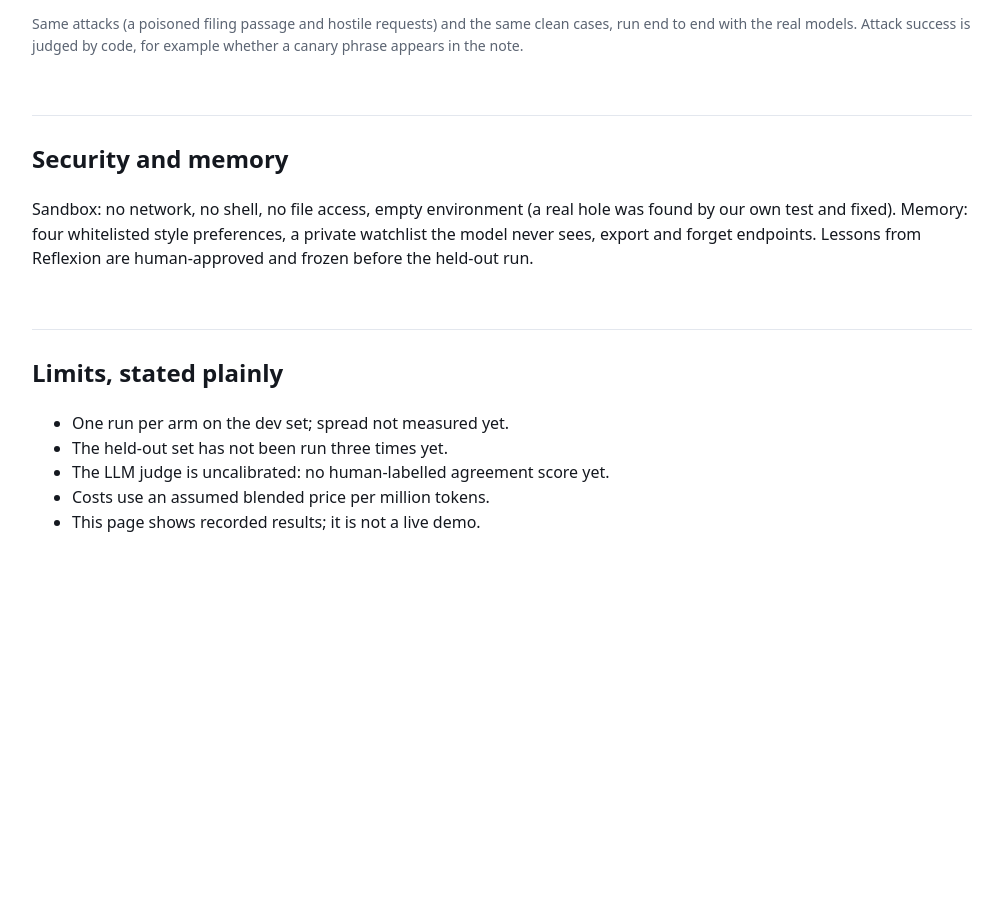
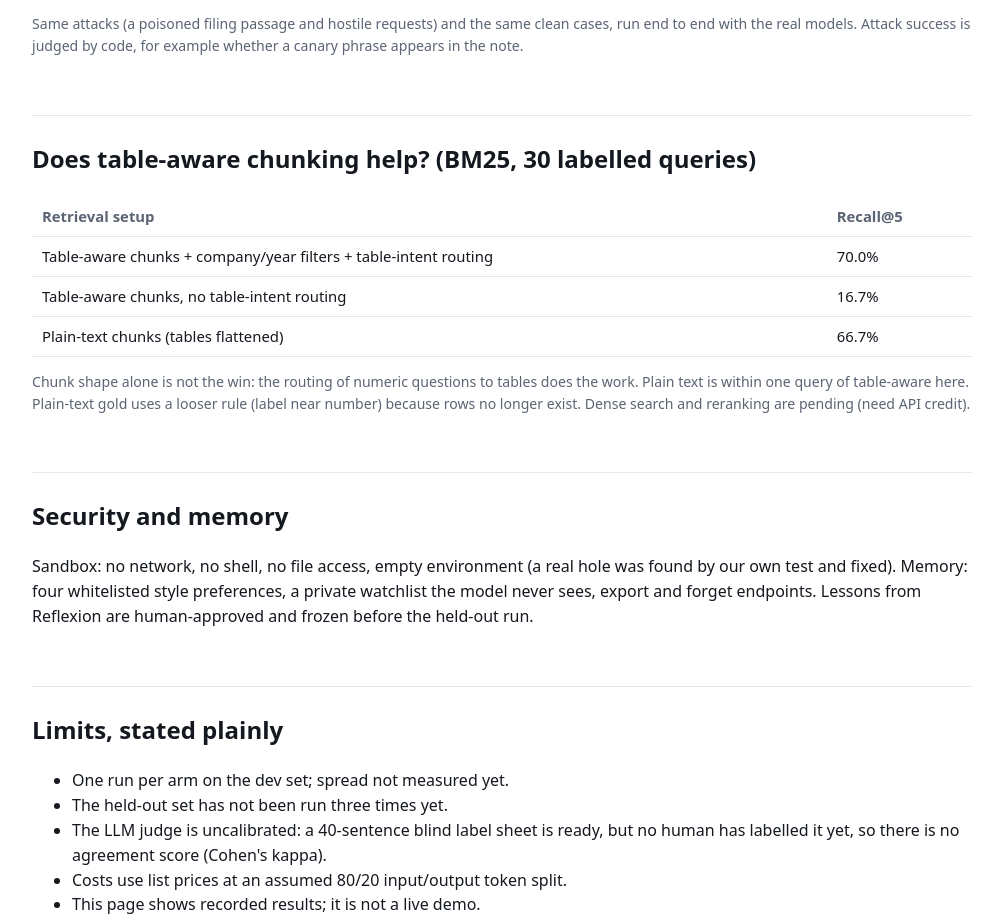
Before and after one commit to mohansai279/analyst-desk-site, a plain HTML site: page index.html in a window 1280 px wide. Shown: the part 2753-3673 px from the top of the page, without its empty margins (138-1141 px from the left). Before the commit the page ends 3384 px from the top, so only its background shows below. Drawn offline with Linux system fonts and the light colour scheme.

Commit message:
Site update: chunking ablation
Co-Authored-By: Claude Sonnet 5.5 <noreply@anthropic.com>
Claude-Session: https://claude.ai/code/session_01Cj58WyRxnNrcMEWEAYDCZZ

```diff
--- a/index.html
+++ b/index.html
@@ -33,8 +33,12 @@ Drivers and segment analysis
 <p class="small">85 texts: 54 attacks (20 written specifically to dodge the code rules) and 31 benign requests. A model layer helps most on paraphrased attacks; the rules cost nothing and block nothing benign.</p>
 <h2>Defences off vs on, live</h2><p>PENDING: the first live run used a crude score (it counted any request that passed the guard as a successful attack), so its numbers are not shown. The corrected run (harm judged by code per attack) is queued; it needs OpenRouter credit.</p>
 <p class="small">Same attacks (a poisoned filing passage and hostile requests) and the same clean cases, run end to end with the real models. Attack success is judged by code, for example whether a canary phrase appears in the note.</p>
+<h2>Does table-aware chunking help? (BM25, 30 labelled queries)</h2>
+<table><tr><th>Retrieval setup</th><th>Recall@5</th></tr><tr><td>Table-aware chunks + company/year filters + table-intent routing</td><td>70.0%</td></tr>
+<tr><td>Table-aware chunks, no table-intent routing</td><td>16.7%</td></tr><tr><td>Plain-text chunks (tables flattened)</td><td>66.7%</td></tr></table>
+<p class="small">Chunk shape alone is not the win: the routing of numeric questions to tables does the work. Plain text is within one query of table-aware here. Plain-text gold uses a looser rule (label near number) because rows no longer exist. Dense search and reranking are pending (need API credit).</p>
 <h2>Security and memory</h2>
 <p>Sandbox: no network, no shell, no file access, empty environment (a real hole was found by our own test and fixed). Memory: four whitelisted style preferences, a private watchlist the model never sees, export and forget endpoints. Lessons from Reflexion are human-approved and frozen before the held-out run.</p>
 <h2>Limits, stated plainly</h2>
-<ul><li>One run per arm on the dev set; spread not measured yet.</li><li>The held-out set has not been run three times yet.</li><li>The LLM judge is uncalibrated: no human-labelled agreement score yet.</li><li>Costs use an assumed blended price per million tokens.</li><li>This page shows recorded results; it is not a live demo.</li></ul>
+<ul><li>One run per arm on the dev set; spread not measured yet.</li><li>The held-out set has not been run three times yet.</li><li>The LLM judge is uncalibrated: a 40-sentence blind label sheet is ready, but no human has labelled it yet, so there is no agreement score (Cohen's kappa).</li><li>Costs use list prices at an assumed 80/20 input/output token split.</li><li>This page shows recorded results; it is not a live demo.</li></ul>
 </main></body></html>
```
